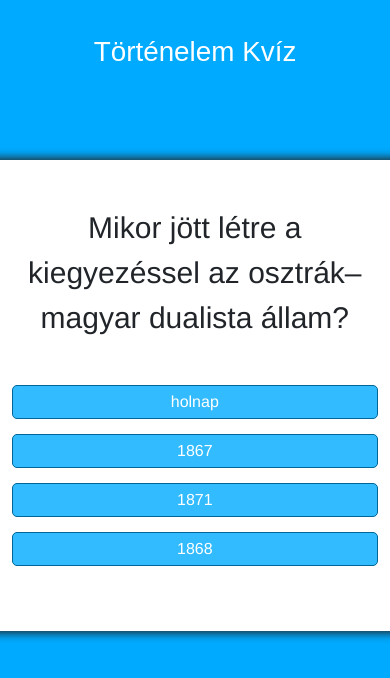
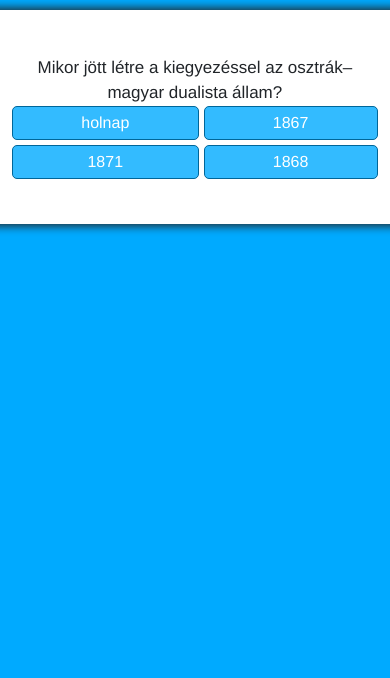
Before and after one commit to Kvizapp/mainpage, a plain HTML site: page tortenelem.html in a window 390 px wide. Both pictures are taken after a click on the button "Kezdés". Drawn offline with nearby package versions, Linux system fonts and the light colour scheme.

Commit message:
Add files via upload

```diff
--- a/styles.css
+++ b/styles.css
@@ -135,3 +135,49 @@ body.wrong {
         display: none;
     }
 }
+@media screen and (max-width: 762px) {
+    .btn-grid {
+        display: grid;
+        grid-template-columns: repeat(2,auto);
+        gap: 5px;
+        margin: 0;
+
+    }
+    #question {
+        font-size: 17px;
+        text-align: center;
+        margin-bottom: 0px;
+        margin-top: 0px;
+
+    }
+    .container {
+        top: 0%;
+        left: 50%;
+        width: 35em;
+        height: 18em;
+        margin-top: -9em;
+        margin-left: -15em;
+        margin-top: 0.6rem;
+        margin-bottom: 0rem;
+        position: fixed;
+    }
+    .next-btn, .start-btn {
+        padding: 10px;
+        margin: 1px;
+        font-size: 1.2rem;
+    }
+    /*
+    .next-btn2 {
+        display: var();
+    }
+    */
+}
+/*.arrowimg {
+    width: 20px;
+    height: 20px;
+
+}
+.next-btn2 {
+    display: none;
+}
+*/
--- a/tori.js
+++ b/tori.js
@@ -115,7 +115,7 @@ const question = [
             ]
         },
         {
-            question: 'Mit takar a következő meghatározás? "Iparszervezési forma és érdekvédelmi szervezet Nyugat-Európában a XI–XII."',
+            question: '"Iparszervezési forma és érdekvédelmi szervezet Nyugat-Európában a XI–XII."',
             answers: [
                 { text: 'földesúri rendszer', correct: false},
                 { text: 'felhőkarcoló', correct: false},
@@ -168,15 +168,7 @@ const question = [
                 { text: '1868', correct: false}
             ]
         },
-        {
-            question: 'Kik/Mik azok a girondiak?',
-            answers: [
-                { text: 'Egy birodalomépítő, gyarmatosító politika.', correct: false},
-                { text: 'A mérsékelt köztársaságpártiak politikai csoportja a francia forradalom idején.', correct: true},
-                { text: 'Az idegen területek meghódítása és birtokbavétele.', correct: false},
-                { text: 'Egy birodalomromboló, gyarmatosító politika.', correct: false}
-            ]
-        },
+
         {
             question: 'Mettől meddig tartott Bonaparte Napóleon császársága?',
             answers: [
```
Also changed, not shown: foci.js (+1 -9 lines), tortenelem.html (+1 -0 lines).
